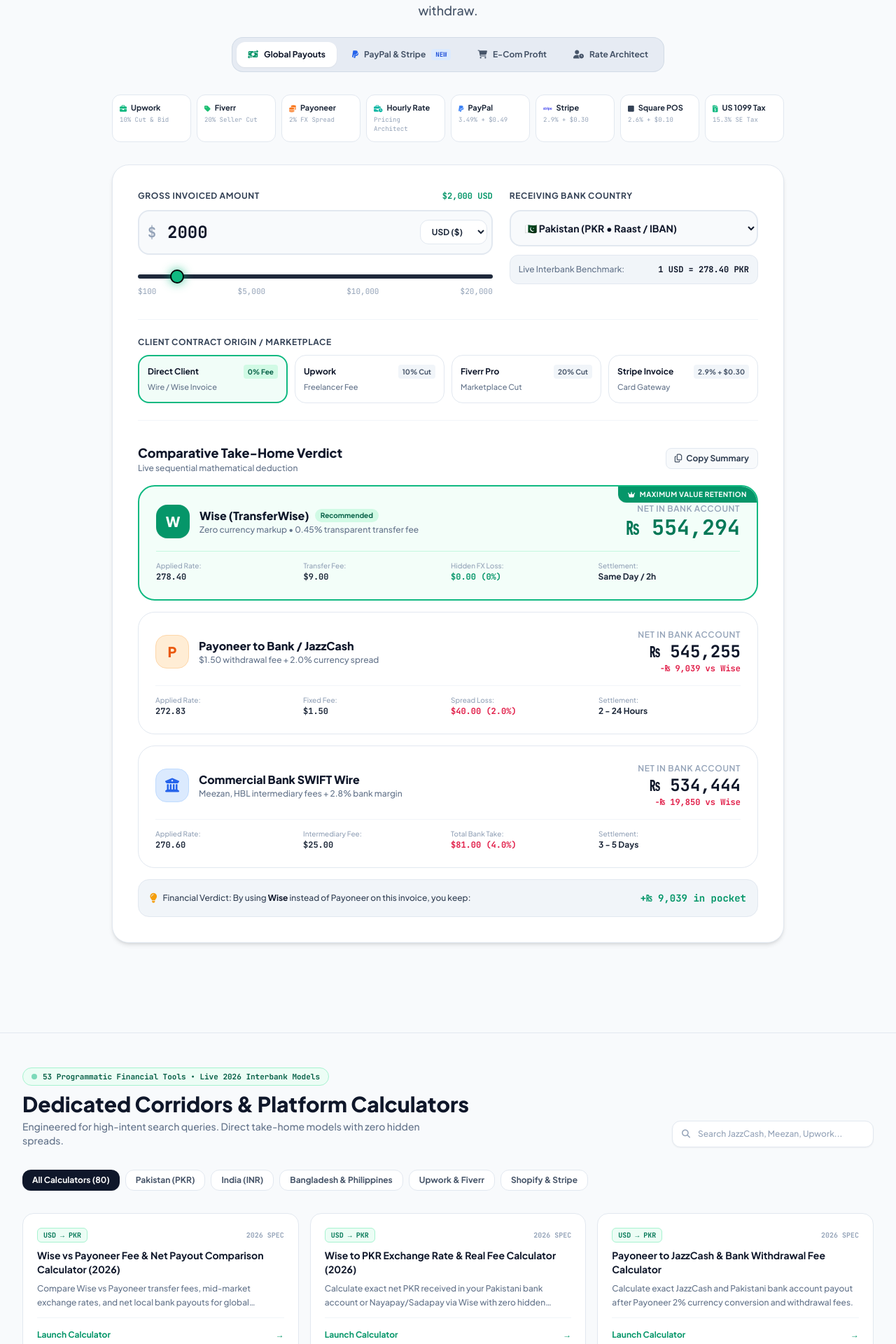
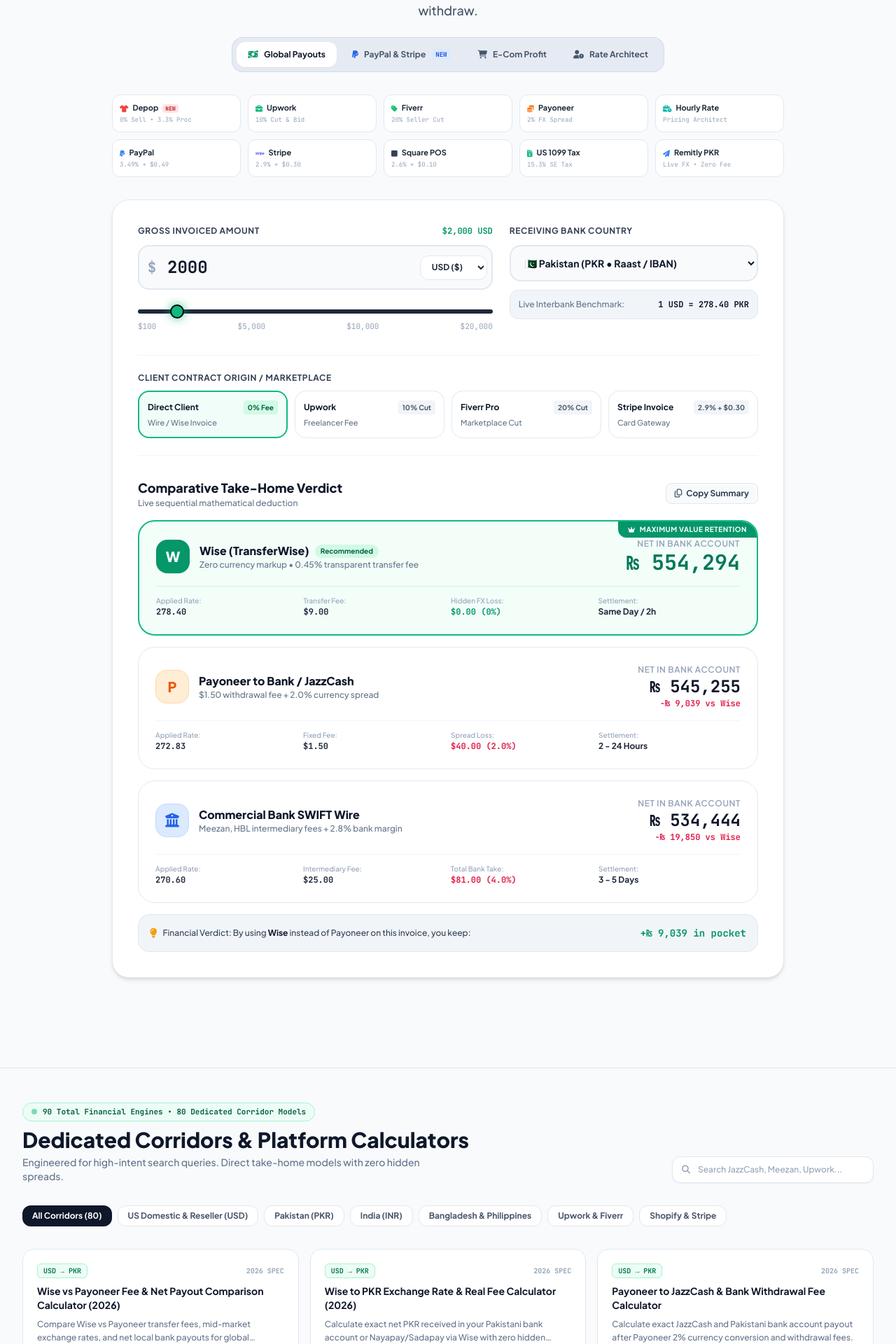
Before and after one commit to mnaveedkhtri-ui/smartratecalcs, a Next.js app: page / in a window 1280 px wide. Shown: the part 360-2280 px from the top of the page at 70% size. Built offline with nearby package versions, Linux system fonts and the light colour scheme.

Commit message:
ui(home): feature 10 flagship calculators and update count badge to 90 tools

```diff
--- a/app/page.tsx
+++ b/app/page.tsx
@@ -112,6 +112,7 @@ export default function HomePage() {
       if (!matchesSearch) return false;
 
       if (calcFilter === 'all') return true;
+      if (calcFilter === 'us') return c.targetCurrency === 'USD';
       if (calcFilter === 'pk') return c.targetCurrency === 'PKR';
       if (calcFilter === 'in') return c.targetCurrency === 'INR';
       if (calcFilter === 'sea') return c.targetCurrency === 'BDT' || c.targetCurrency === 'PHP';
@@ -209,6 +210,15 @@ export default function HomePage() {
             <Link href="/freelance-hourly-rate-calculator" className="w-full text-left px-3.5 py-2.5 rounded-xl font-bold text-xs text-teal-700 dark:text-teal-300 bg-teal-50/50 dark:bg-teal-950/40 hover:bg-teal-50 flex items-center gap-2.5">
               <i className="fa-solid fa-business-time text-xs text-teal-600 dark:text-teal-400"></i> Freelance Hourly Rate Architect
             </Link>
+            <Link href="/depop-fee-calculator" className="w-full text-left px-3.5 py-2.5 rounded-xl font-bold text-xs text-red-700 dark:text-red-300 bg-red-50/50 dark:bg-red-950/40 hover:bg-red-50 flex items-center gap-2.5">
+              <i className="fa-solid fa-shirt text-xs text-red-600 dark:text-red-400"></i> Depop Fee Calculator (2026)
+            </Link>
+            <Link href="/square-fee-calculator" className="w-full text-left px-3.5 py-2.5 rounded-xl font-bold text-xs text-slate-800 dark:text-slate-200 bg-slate-100/70 dark:bg-slate-800/60 hover:bg-slate-100 flex items-center gap-2.5">
+              <i className="fa-solid fa-square text-xs text-slate-600 dark:text-slate-400"></i> Square POS Calculator
+            </Link>
+            <Link href="/1099-tax-calculator" className="w-full text-left px-3.5 py-2.5 rounded-xl font-bold text-xs text-emerald-800 dark:text-emerald-200 bg-emerald-50/60 dark:bg-emerald-950/50 hover:bg-emerald-50 flex items-center gap-2.5">
+              <i className="fa-solid fa-file-invoice-dollar text-xs text-emerald-600 dark:text-emerald-400"></i> US 1099 Tax Calculator
+            </Link>
             <button onClick={() => navigateTo('matrix')} className="w-full text-left px-3.5 py-2.5 rounded-xl font-bold text-xs text-slate-700 dark:text-slate-300 hover:bg-slate-50 dark:hover:bg-slate-800 flex items-center gap-2.5">
               <i className="fa-solid fa-table-cells text-xs text-slate-400"></i> Fee Matrix 2026
             </button>
@@ -270,8 +280,15 @@ export default function HomePage() {
               </button>
             </div>
 
-            {/* Flagship Engines Quick-Launcher */}
-            <div className="mt-8 max-w-5xl mx-auto grid grid-cols-2 sm:grid-cols-4 lg:grid-cols-8 gap-2 text-left">
+            {/* Flagship Engines Quick-Launcher (10 Dedicated Core Engines) */}
+            <div className="mt-8 max-w-5xl mx-auto grid grid-cols-2 sm:grid-cols-3 md:grid-cols-5 gap-2.5 text-left">
+              <Link href="/depop-fee-calculator" className="p-2.5 rounded-xl bg-white dark:bg-slate-800/80 border border-slate-200 dark:border-slate-700 hover:border-red-500 hover:shadow-sm transition-all group">
+                <div className="text-[11px] font-bold text-slate-800 dark:text-slate-100 group-hover:text-red-600 dark:group-hover:text-red-400 flex items-center gap-1.5">
+                  <i className="fa-solid fa-shirt text-red-500 text-[10px]"></i> Depop
+                  <span className="px-1 py-0.2 rounded bg-red-100 dark:bg-red-950/60 text-red-700 dark:text-red-300 text-[8px] font-mono">NEW</span>
+                </div>
+                <div className="text-[9px] text-slate-400 font-mono mt-0.5">0% Sell &bull; 3.3% Proc</div>
+              </Link>
               <Link href="/upwork-fee-calculator" className="p-2.5 rounded-xl bg-white dark:bg-slate-800/80 border border-slate-200 dark:border-slate-700 hover:border-emerald-500 hover:shadow-sm transition-all group">
                 <div className="text-[11px] font-bold text-slate-800 dark:text-slate-100 group-hover:text-emerald-600 dark:group-hover:text-emerald-400 flex items-center gap-1.5">
                   <i className="fa-solid fa-briefcase text-emerald-500 text-[10px]"></i> Upwork
@@ -319,6 +336,12 @@ export default function HomePage() {
                   <i className="fa-solid fa-file-invoice-dollar text-emerald-500 text-[10px]"></i> US 1099 Tax
                 </div>
                 <div className="text-[9px] text-slate-400 font-mono mt-0.5">15.3% SE Tax</div>
+              </Link>
+              <Link href="/remitly-pakistan-rate" className="p-2.5 rounded-xl bg-white dark:bg-slate-800/80 border border-slate-200 dark:border-slate-700 hover:border-blue-600 hover:shadow-sm transition-all group">
+                <div className="text-[11px] font-bold text-slate-800 dark:text-slate-100 group-hover:text-blue-600 flex items-center gap-1.5">
+                  <i className="fa-solid fa-paper-plane text-blue-500 text-[10px]"></i> Remitly PKR
+                </div>
+                <div className="text-[9px] text-slate-400 font-mono mt-0.5">Live FX &bull; Zero Fee</div>
               </Link>
             </div>
           </section>
@@ -655,13 +678,13 @@ export default function HomePage() {
             </section>
           )}
 
-          {/* ================= PROGRAMMATIC CALCULATORS DIRECTORY (53 Dedicated Engines) ================= */}
+          {/* ================= PROGRAMMATIC CALCULATORS DIRECTORY (80 Dedicated Corridor Engines) ================= */}
           <section id="calculators" className="max-w-7xl mx-auto px-4 sm:px-6 lg:px-8 mt-16 pt-12 border-t border-slate-200 dark:border-slate-800">
             <div className="flex flex-col md:flex-row md:items-end justify-between gap-4 mb-8">
               <div>
                 <div className="inline-flex items-center gap-2 px-3 py-1 rounded-full bg-emerald-50 dark:bg-emerald-950/60 border border-emerald-200 dark:border-emerald-800/60 text-emerald-800 dark:text-emerald-300 text-[11px] font-bold mb-2 font-mono">
                   <span className="w-2 h-2 rounded-full bg-emerald-500 animate-pulse"></span>
-                  53 Programmatic Financial Tools &bull; Live 2026 Interbank Models
+                  90 Total Financial Engines &bull; 80 Dedicated Corridor Models
                 </div>
                 <h2 className="font-heading font-extrabold text-2xl sm:text-3xl text-slate-900 dark:text-white">
                   Dedicated Corridors &amp; Platform Calculators
@@ -689,7 +712,8 @@ export default function HomePage() {
             {/* Category Filter Pills */}
             <div className="flex flex-wrap gap-2 mb-8">
               {[
-                { id: 'all', label: `All Calculators (${PROGRAMMATIC_CALCULATORS.length})` },
+                { id: 'all', label: `All Corridors (${PROGRAMMATIC_CALCULATORS.length})` },
+                { id: 'us', label: 'US Domestic & Reseller (USD)' },
                 { id: 'pk', label: 'Pakistan (PKR)' },
                 { id: 'in', label: 'India (INR)' },
                 { id: 'sea', label: 'Bangladesh & Philippines' },
```
